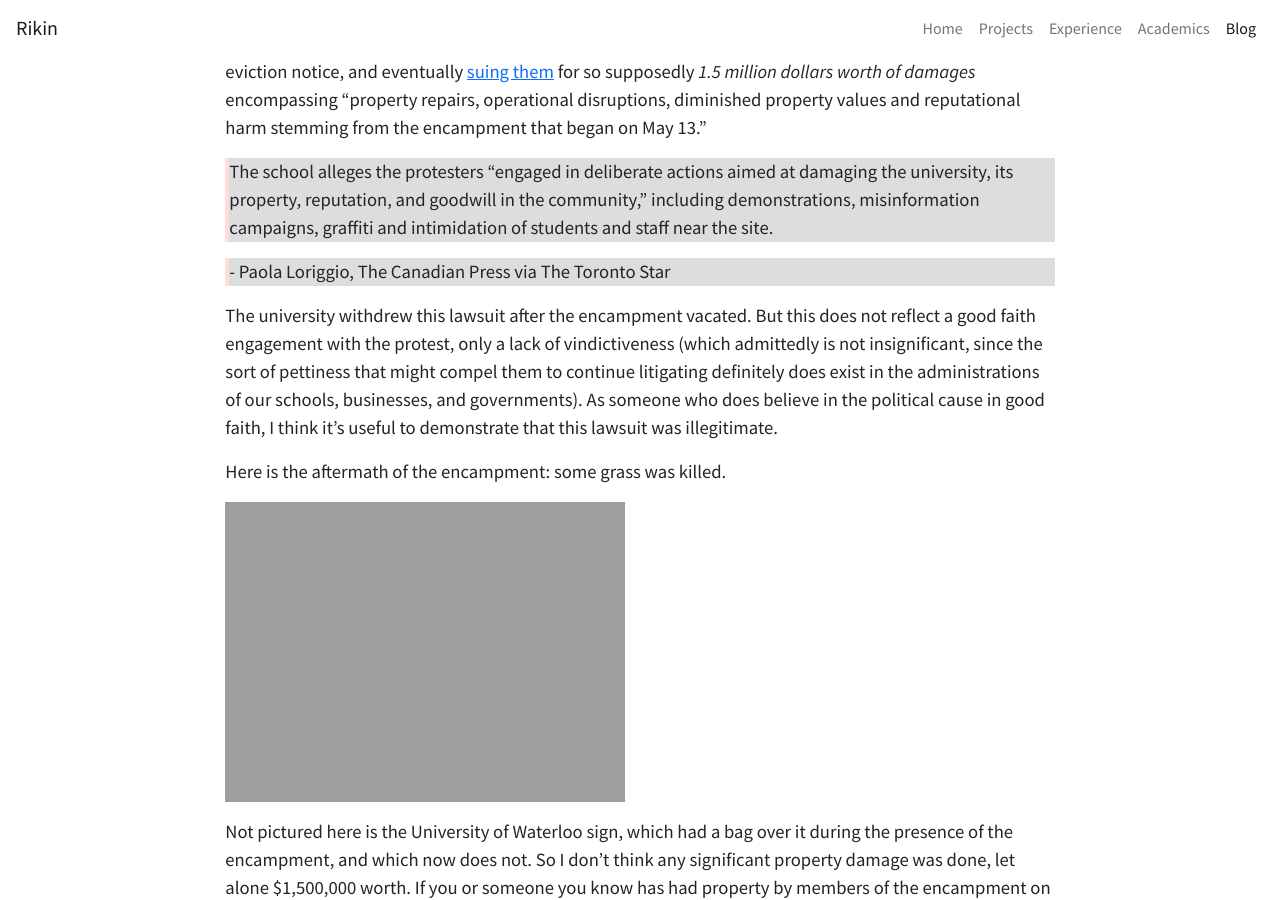
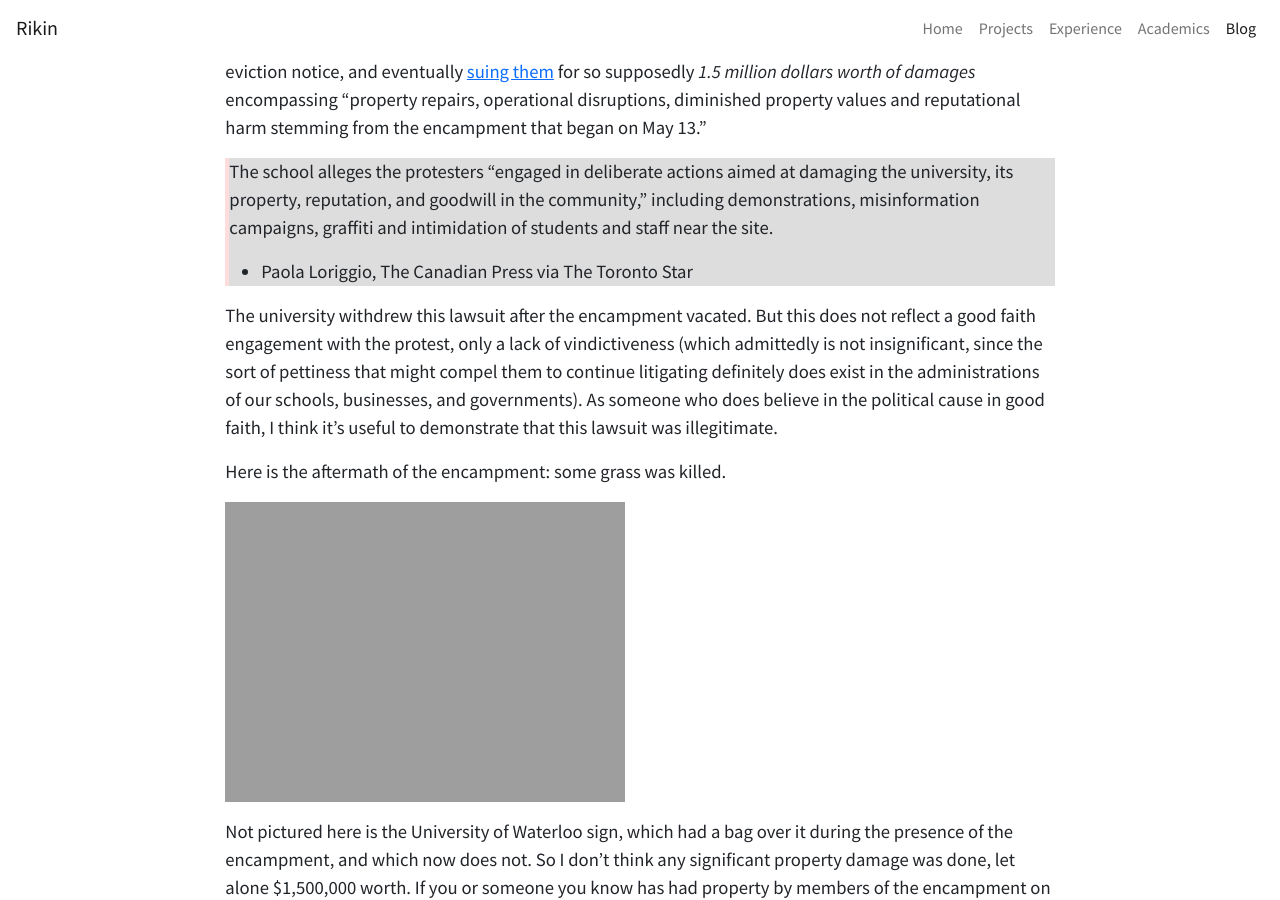
Before and after one commit to rikingurditta/blog, a Jekyll site: the page built from _posts/2024-07-10-on-the-lawsuit.md, in a window 1280 px wide and 900 px high, scrolled down 538 px. Built offline with Jekyll 4.4.1, drawn with Linux system fonts in a browser that asks for light colours.

Commit message:
Edited blockquote

```diff
--- a/_posts/2024-07-10-on-the-lawsuit.md
+++ b/_posts/2024-07-10-on-the-lawsuit.md
@@ -14,8 +14,8 @@ I think my thoughts here may be considered quite sensible in the future.
 Recently, students (and possibly faculty, I'm not sure) set up an encampment on the Grad House Green in the centre of the University of Waterloo campus. The university administration responded by issuing an eviction notice, and eventually [suing them](https://www.thestar.com/news/ontario/uwaterloo-sues-pro-palestinian-protest-encampment-seeks-1-5m-in-compensation/article_5002a1ab-beae-5e19-bb11-f6abc4b90947.html) for so supposedly *1.5 million dollars worth of damages* encompassing "property repairs, operational disruptions, diminished property values and reputational harm stemming from the encampment that began on May 13."
 
 > The school alleges the protesters “engaged in deliberate actions aimed at damaging the university, its property, reputation, and goodwill in the community,” including demonstrations, misinformation campaigns, graffiti and intimidation of students and staff near the site.
-
-> \- Paola Loriggio, The Canadian Press via The Toronto Star
+>
+> - Paola Loriggio, The Canadian Press via The Toronto Star
 
 The university withdrew this lawsuit after the encampment vacated. But this does not reflect a good faith engagement with the protest, only a lack of vindictiveness (which admittedly is not insignificant, since the sort of pettiness that might compel them to continue litigating definitely does exist in the administrations of our schools, businesses, and governments). As someone who does believe in the political cause in good faith, I think it's useful to demonstrate that this lawsuit was illegitimate.
 
```
